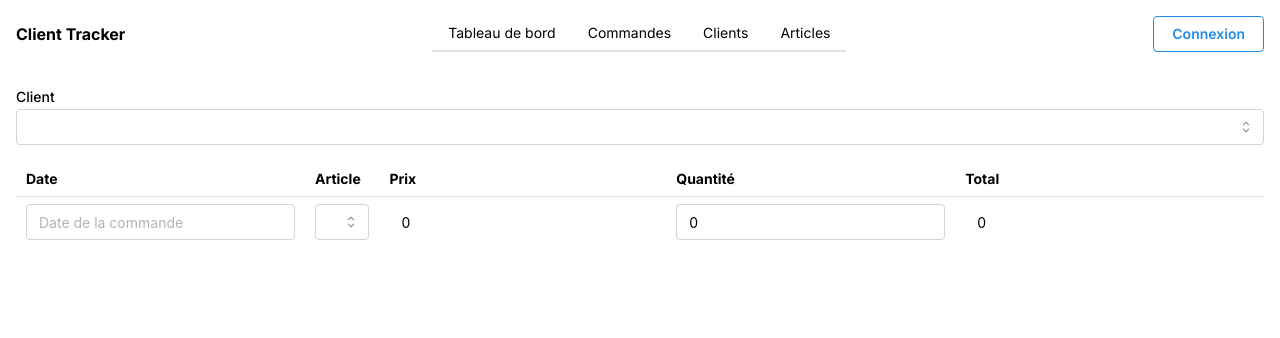
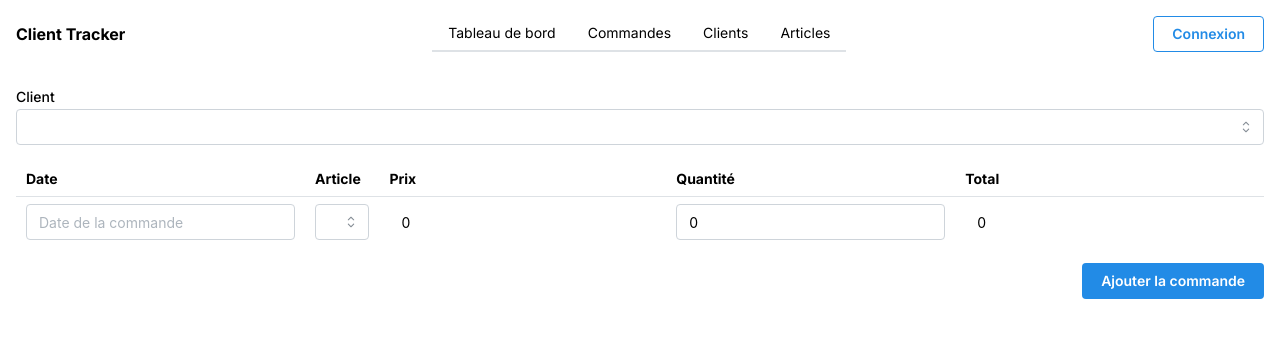
Before and after one commit to bisol84/client-track, a Next.js app: page /orders/add in a window 1280 px wide. Shown: the top 338 px of the page. Built offline with nearby package versions, Linux system fonts and the light colour scheme; no server answers; the database is empty.

Commit message:
feat: article price calculator

```diff
--- /dev/null
+++ b/src/app/api/orders/route.ts
@@ -0,0 +1,29 @@
+import prisma from "@/lib/db";
+
+export const dynamic = "force-dynamic";
+
+export async function POST(req: Request, res: Response) {
+  try {
+    const data = await req.formData();
+    console.log(data);
+    // const result = await prisma.Clients.create({
+    //   data: {
+    //     firstname: data.get("firstname"),
+    //     lastname: data.get("lastname"),
+    //     address: data.get("address"),
+    //     npa: parseInt(data.get("npa")),
+    //     locality: data.get("locality"),
+    //     phone: data.get("phone"),
+    //     email: data.get("email"),
+    //   },
+    // });
+    const result = "";
+    return Response.json(result);
+  } catch (error) {
+    console.error("Erreur lors de l'insertion :", error);
+    return Response.json(
+      { error: "Une erreur est survenue lors de l'insertion." },
+      { status: 500 },
+    );
+  }
+}
--- a/src/app/orders/add/addOrderLineTable.tsx
+++ b/src/app/orders/add/addOrderLineTable.tsx
@@ -27,7 +27,7 @@ export default function AddOrderLineTable() {
       total: 0,
     },
   ]);
-  const [totalPrice, setTotalPrice] = useState(0);
+  const [totalOrderPrice, setTotalOrderPrice] = useState(0);
 
   const handleArticleChange = (index, articleId) => {
     getPrice(articleId).then((price) => {
@@ -40,6 +40,14 @@ export default function AddOrderLineTable() {
   const handleOrderLineChange = (index, field, value) => {
     const newFormData = [...formData];
     newFormData[index][field] = value;
+
+    if (field == "quantity") {
+      newFormData[index].total = calculateTotal(
+        newFormData[index].price,
+        value,
+      );
+    }
+
     setFormData(newFormData);
   };
 
--- a/src/app/orders/add/page.tsx
+++ b/src/app/orders/add/page.tsx
@@ -2,12 +2,28 @@
 
 import ClientSelector from "@/components/Orders/ClientSelector";
 import AddOrderLineTable from "./addOrderLineTable";
+import { Button } from "@mantine/core";
+
+async function onSubmit(event) {
+  event.preventDefault();
+
+  const formData = new FormData(event.currentTarget);
+  const response = await fetch("/api/orders/", {
+    method: "POST",
+    body: formData,
+  });
+}
 
 export default function AddOrder() {
   return (
     <main className="m-4">
-      <ClientSelector />
-      <AddOrderLineTable />
+      <form name="addOrder" onSubmit={onSubmit}>
+        <ClientSelector />
+        <AddOrderLineTable />
+        <div className="flex content-end justify-end mt-4">
+          <Button type="submit">Ajouter la commande</Button>
+        </div>
+      </form>
     </main>
   );
 }
--- a/src/components/Orders/ClientSelector.tsx
+++ b/src/components/Orders/ClientSelector.tsx
@@ -17,5 +17,12 @@ export default function ClientSelector() {
       });
   }, []);
 
-  return <NativeSelect label="Client" data={data} className="w-full" />;
+  return (
+    <NativeSelect
+      name="client-selector"
+      label="Client"
+      data={data}
+      className="w-full"
+    />
+  );
 }
```
